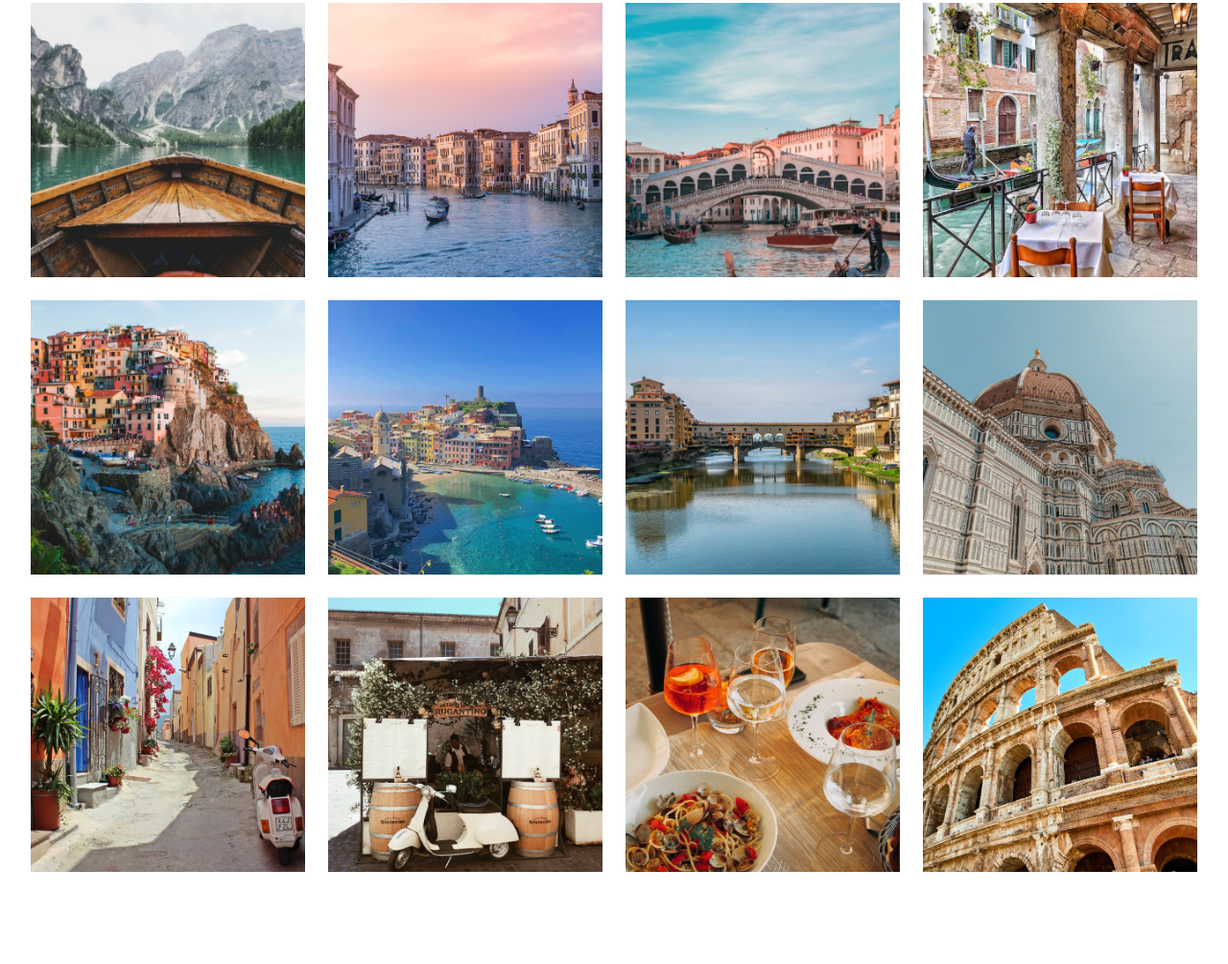
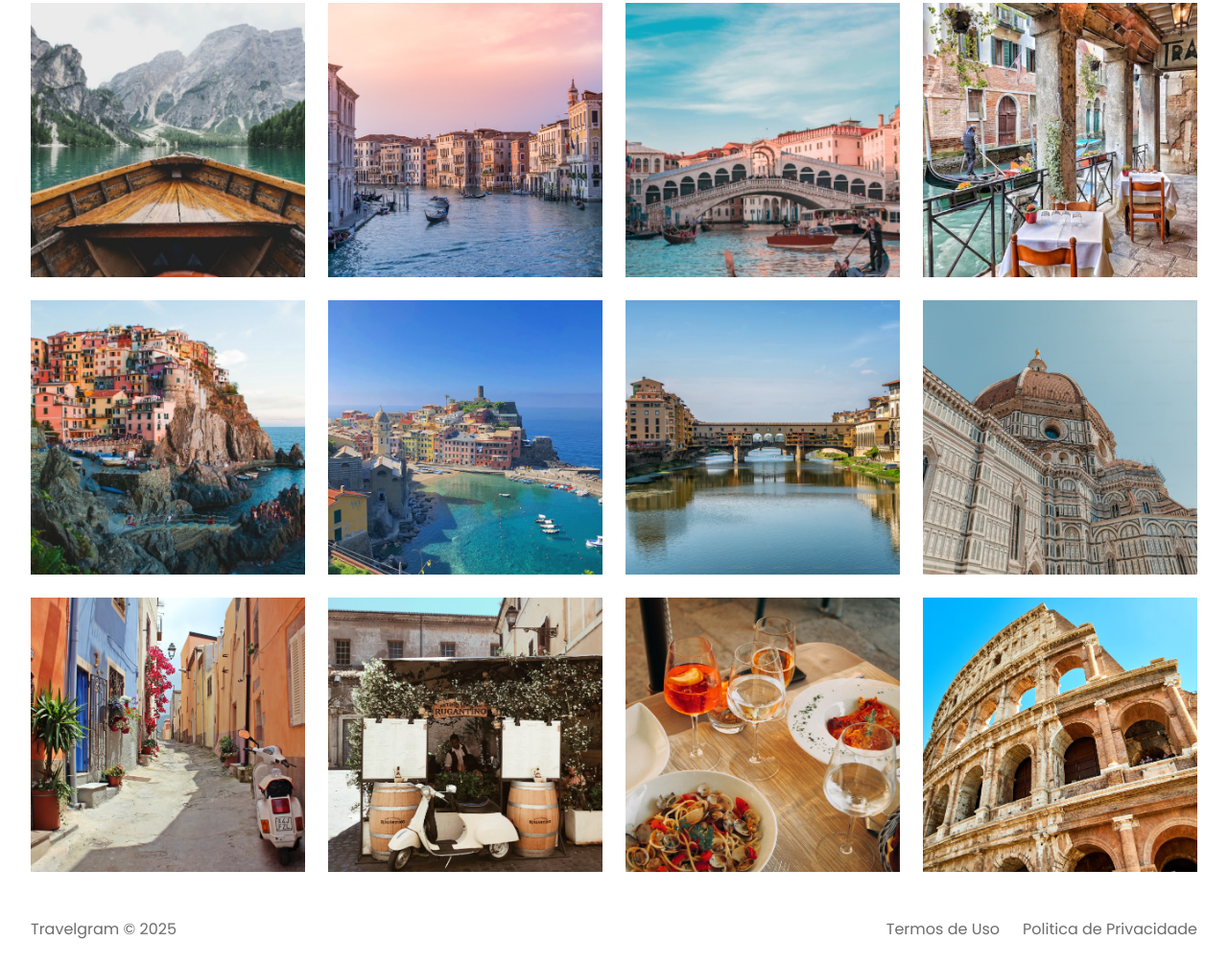
Before and after one commit to Lourenco-Braga/Projeto-Travelgram, a plain HTML site: page index.html in a window 1280 px wide. Shown: the part 348-1353 px from the top of the page at 96% size. Before the commit the page ends 1281 px from the top, so only its background shows below. Drawn offline with Linux system fonts and the light colour scheme; a web font is replaced by a local one.

Commit message:
footer done

```diff
--- a/index.html
+++ b/index.html
@@ -89,6 +89,14 @@
         <img src="./imgs/imgsgrade/Image 11.png" alt="">
         <img src="./imgs/imgsgrade/Image 12.png" alt="">
     </main>
+
+    <footer class="container">
+        <span> Travelgram &copy; 2025</span>
+
+        <span> Termos de Uso</span>
+
+        <span> Politica de Privacidade</span>
+    </footer>
 </body>
 </html>
 
--- /dev/null
+++ b/styles/footer.css
@@ -0,0 +1,9 @@
+footer {
+    display: flex;
+    padding-block: 24px;
+    gap: 24px;
+}
+
+footer span:nth-child(1) {
+    margin-right: auto;
+}
--- a/styles/index.css
+++ b/styles/index.css
@@ -2,3 +2,4 @@
 @import url(./nav.css);
 @import url(./header.css);
 @import url(./main.css);
+@import url(./footer.css);
```
